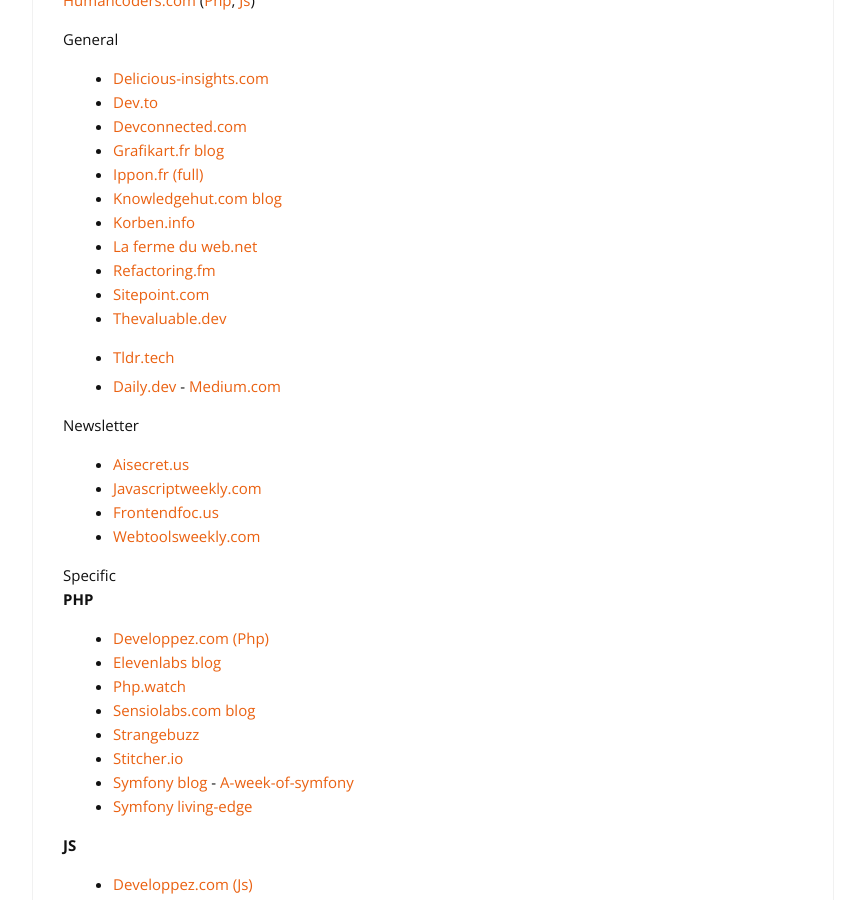
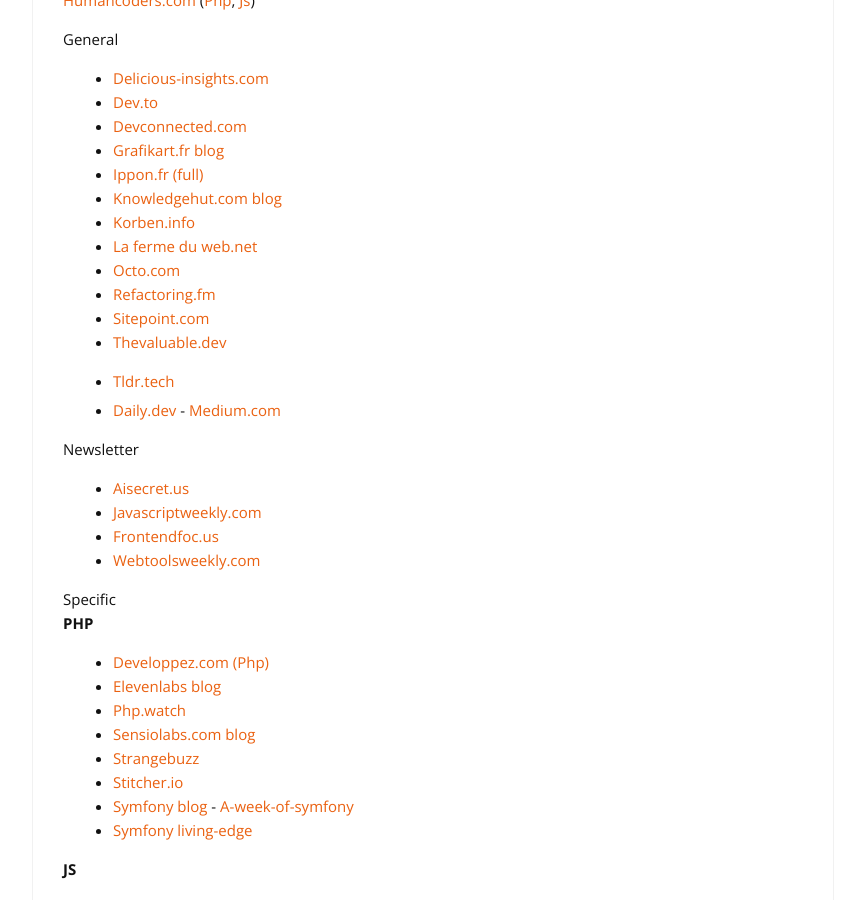
Before and after one commit to cylmat/cylmat.github.io, a Jekyll site: the page built from _pages/news.md, in a window 1280 px wide and 900 px high, scrolled down 453 px. Shown: the whole window, without its empty margins (207-1072 px from the left). Built offline with Jekyll 4.4.1, drawn with Linux system fonts in a browser that asks for light colours; nearby versions of some CDN libraries.

Commit message:
Update news.md

```diff
--- a/_pages/news.md
+++ b/_pages/news.md
@@ -31,6 +31,7 @@
 - [Knowledgehut.com blog](https://www.knowledgehut.com/blog)
 - [Korben.info](https://korben.info)
 - [La ferme du web.net](https://www.lafermeduweb.net)
+- [Octo.com](https://blog.octo.com)
 - [Refactoring.fm](https://refactoring.fm)
 - [Sitepoint.com](https://www.sitepoint.com/blog)
 - [Thevaluable.dev](https://thevaluable.dev)
```
